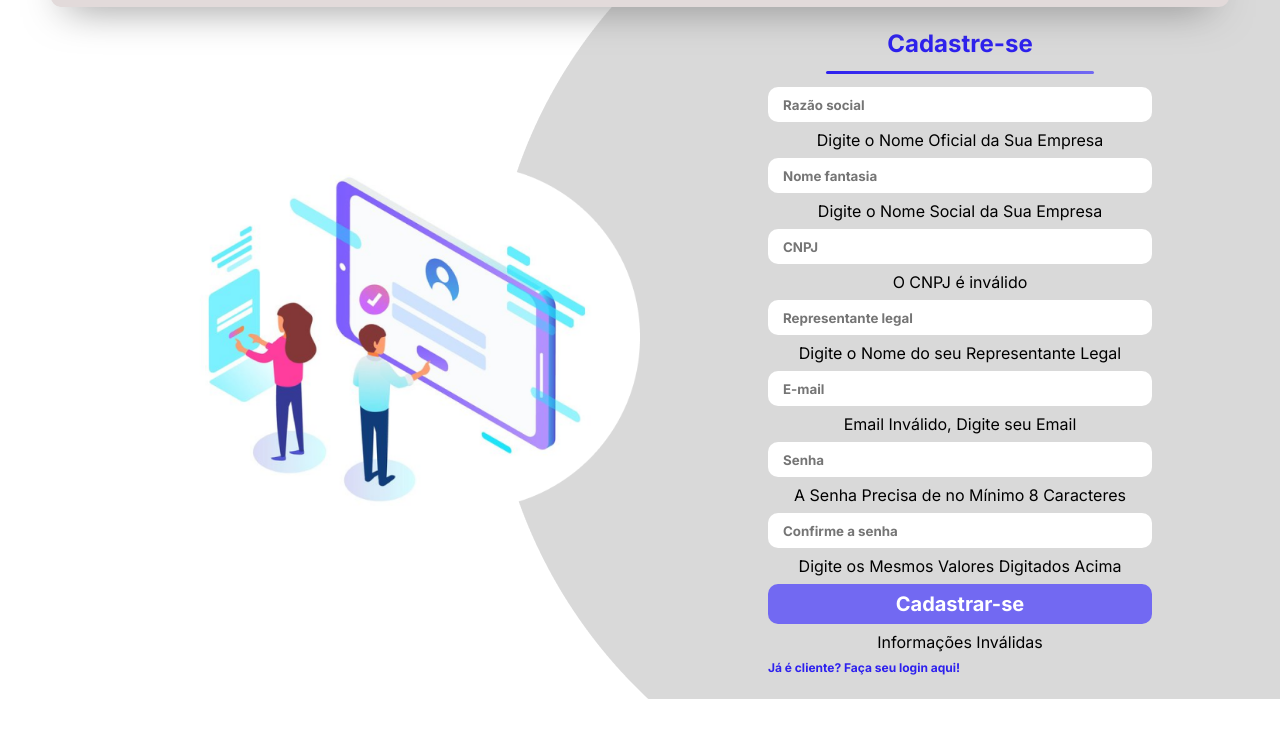
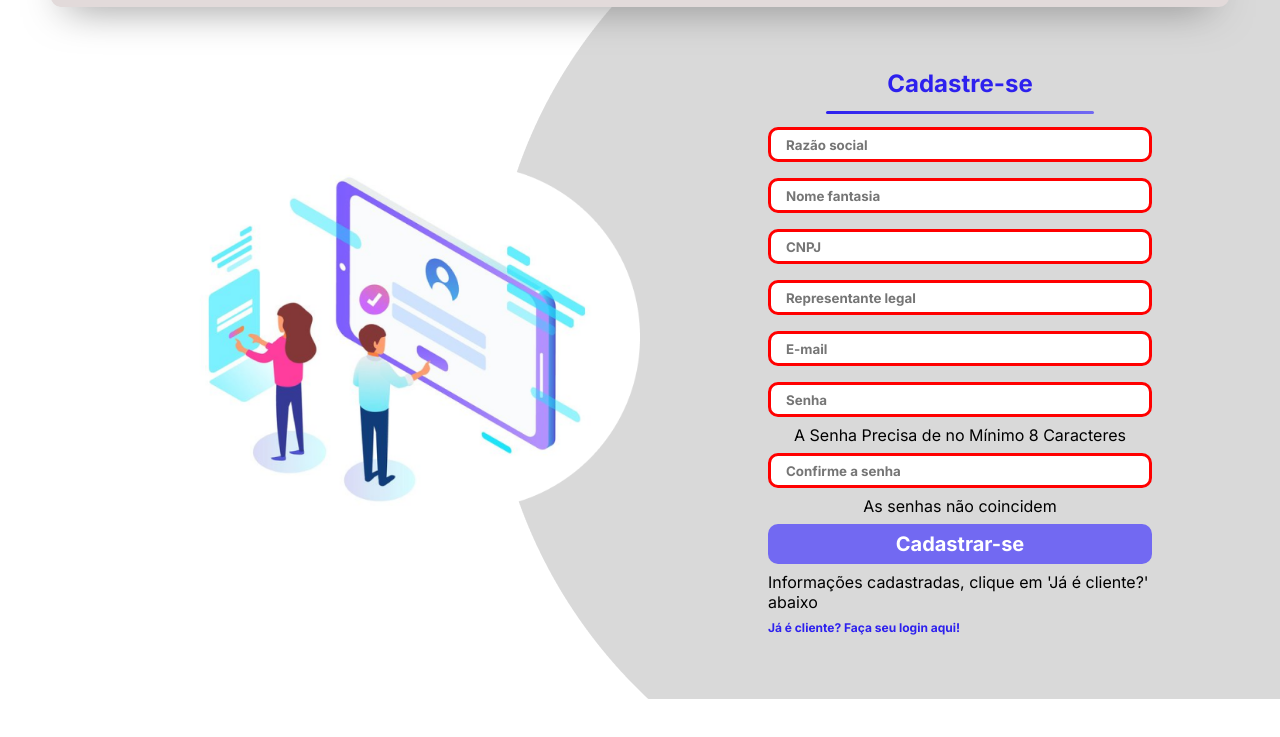
Before and after one commit to tiagobezerril/projeto-pi, a plain HTML site: page Codigo/site/cadastro.html in a window 1280 px wide. Both pictures are taken after a click on the button "Cadastrar-se". Shown: the part 63-800 px from the top of the page. Drawn offline with Linux system fonts and the light colour scheme.

Commit message:
interfaces cadastro e login perfeitamente maravilhosamente atualizadas

```diff
--- a/Codigo/site/cadastro.html
+++ b/Codigo/site/cadastro.html
@@ -30,53 +30,85 @@
             <span>
                 <h2>Cadastre-se</h2>
                 <span class="linha"></span>
-                <input oninput="block()" type="text" id="ipt_razao" placeholder="Razão social">
+                <input oninput="validarRazao()" type="text" id="ipt_razao" placeholder="Razão social">
                 <div id="razao"></div>
-                <input oninput="block()" type="text" id="ipt_nomeFant" placeholder="Nome fantasia">
+                <input oninput="validarFantasia()" type="text" id="ipt_nomeFant" placeholder="Nome fantasia">
                 <div id="fant"></div>
-                <input type="Number" id="ipt_CNPJ" placeholder="CNPJ">
+                <input oninput="validarCNPJ()" type="Number" id="ipt_CNPJ" placeholder="CNPJ">
                 <div id="cnpj"></div>
-                <input oninput="block()" type="text" id="ipt_rep" placeholder="Representante legal">
+                <input oninput="validarRepresentante()" type="text" id="ipt_rep" placeholder="Representante legal">
                 <div id="rep"></div>
-                <input oninput="block()" type="text" id="ipt_email" placeholder="E-mail">
+                <input oninput="validarEmail()" type="text" id="ipt_email" placeholder="E-mail">
                 <div id="ema"></div>
-                <input type="password" id="ipt_senha" placeholder="Senha">
+                <input oninput="validarSenha()" type="password" id="ipt_senha" placeholder="Senha">
                 <div id="senhas"></div>
-                <input type="password" id="ipt_confirm" placeholder="Confirme a senha">
+                <input oninput="validarConfirmacao()" type="password" id="ipt_confirm" placeholder="Confirme a senha">
                 <div id="conSenha"></div>
 
-                <button onclick="entrar()">Cadastrar-se</button>
+                <button onclick="validarCadastro()">Cadastrar-se</button>
                 <div id="validado"></div>
                 <a href="login.html">Já é cliente? Faça seu login aqui!</a>
             </span>
-
-
         </div>
-
     </div>
 </body>
 
 </html>
+
 <script>
-    var razao_errada = `<input oninput="block()" class="input_errada" type="text" id="ipt_razao" placeholder="Razão social">`
     var correto = true
-    var Repre =""
-    var social = ""
-    var fantasia = ""
-    var CNPJ = ""
-    var email = ""
-    var senha = ""
-    var confirmação = ""
-    var mensagem = ""
 
+    function validarRazao() {
+        var social = ipt_razao.value
+        ipt_razao.value = social
+            .replaceAll('!', '')
+            .replaceAll('@', '')
+            .replaceAll('#', '')
+            .replaceAll('$', '')
+            .replaceAll('%', '')
+            .replaceAll('¨', '')
+            .replaceAll('*', '')
+            .replaceAll('(', '')
+            .replaceAll(')', '')
 
-    function block() {
-        fantasia = ipt_nomeFant.value
-        email = ipt_email.value
-        social = ipt_razao.value
-        Repre= ipt_rep.value
+        if (social.length >= 3) {
+            ipt_razao.style.border = "3px solid #00ff00"
+        } else {
+            ipt_razao.style.border = "3px solid red"
+        }
+    }
 
+    function validarFantasia() {
+        var fantasia = ipt_nomeFant.value
+        ipt_nomeFant.value = fantasia
+            .replaceAll('!', '')
+            .replaceAll('@', '')
+            .replaceAll('#', '')
+            .replaceAll('$', '')
+            .replaceAll('%', '')
+            .replaceAll('¨', '')
+            .replaceAll('*', '')
+            .replaceAll('(', '')
+            .replaceAll(')', '')
 
+        if (fantasia.length >= 3) {
+            ipt_nomeFant.style.border = "3px solid #00ff00"
+        } else {
+            ipt_nomeFant.style.border = "3px solid red"
+        }
+    }
+
+    function validarCNPJ() {
+        var CNPJ = ipt_CNPJ.value
+        if (CNPJ.length == 14) {
+            ipt_CNPJ.style.border = "3px solid #00ff00"
+        } else {
+            ipt_CNPJ.style.border = "3px solid red"
+        }
+    }
+
+    function validarRepresentante() {
+        var Repre = ipt_rep.value
         ipt_rep.value = Repre
             .replaceAll('!', '')
             .replaceAll('@', '')
@@ -88,140 +120,60 @@
             .replaceAll('(', '')
             .replaceAll(')', '')
 
-
-        ipt_razao.value = social
-            .replaceAll('!', '')
-            .replaceAll('@', '')
-            .replaceAll('#', '')
-            .replaceAll('$', '')
-            .replaceAll('%', '')
-            .replaceAll('¨', '')
-            .replaceAll('*', '')
-            .replaceAll('(', '')
-            .replaceAll(')', '')
-
-        ipt_nomeFant.value = fantasia
-            .replaceAll('!', '')
-            .replaceAll('@', '')
-            .replaceAll('#', '')
-            .replaceAll('$', '')
-            .replaceAll('%', '')
-            .replaceAll('¨', '')
-            .replaceAll('*', '')
-            .replaceAll('(', '')
-            .replaceAll(')', '')
-
-        fantasia = ipt_nomeFant.value
-
-        ipt_email.value = email
-            .replaceAll('!', '')
-            .replaceAll('#', '')
-            .replaceAll('$', '')
-            .replaceAll('%', '')
-            .replaceAll('¨', '')
-            .replaceAll('*', '')
-            .replaceAll('(', '')
-            .replaceAll(')', '')
-            .replaceAll(',', '')
+        if (Repre.length >= 3) {
+            ipt_rep.style.border = "3px solid #00ff00"
+        } else {
+            ipt_rep.style.border = "3px solid red"
+        }
     }
 
-    function entrar() {
-
-        social = ipt_razao.value
-        var ofSoci = social.length
-
-        if (ofSoci >= 3) {
-            razao.innerHTML = "Nome Válido"
-        } else {
-            correto = false
-            razao.innerHTML = "Digite o Nome Oficial da Sua Empresa"
-            ipt_razao = razao_errada
-        }
-
-        Repre = ipt_rep.value
-        var ofRep = Repre.length
-
-        if (ofRep >= 3) {
-            rep.innerHTML = "Nome Válido"
-        } else {
-            correto = false
-            rep.innerHTML = "Digite o Nome do seu Representante Legal"
-        }
-
-
-        fantasia = ipt_nomeFant.value
-        var ofFant = fantasia.length
-
-        if (ofFant >= 3) {
-            fant.innerHTML = "Nome Válido"
-        } else {
-            correto = false
-            fant.innerHTML = "Digite o Nome Social da Sua Empresa"
-        }
-
-
-        CNPJ = ipt_CNPJ.value
-        var ofCNPJ = CNPJ.length
-
-        if (ofCNPJ == 14) {
-            cnpj.innerHTML = "CNPJ Válido"
-        } else {
-            correto = false
-            cnpj.innerHTML = "O CNPJ é inválido"
-        }
-
-
-        email = ipt_email.value
-        var ofEmail = email.length
+    function validarEmail() {
+        var email = ipt_email.value
         var termina_com = email.endsWith('.com')
         var termina_br = email.endsWith('.br')
+        if (email.length > 3 && (termina_com || termina_br)) {
+            ipt_email.style.border = "3px solid #00ff00"
+        } else {
+            ipt_email.style.border = "3px solid red"
+        }
+    }
 
-        if (ofEmail > 3) {
-            if (termina_com || termina_br) {
-                ema.innerHTML = "Email Válido"
-            } else {
-                correto = false
-                ema.innerHTML = "Email Inválido"
-            }
+    function validarSenha() {
+        var senha = ipt_senha.value
+        if (senha.length >= 8) {
+            senhas.innerHTML = "Senha Válida"
+            ipt_senha.style.border = "3px solid #00ff00"
         } else {
-            correto = false
-            ema.innerHTML = "Email Inválido, Digite seu Email"
+            senhas.innerHTML = "A Senha Precisa de no Mínimo 8 Caracteres"
+            ipt_senha.style.border = "3px solid red"
         }
+    }
 
+    function validarConfirmacao() {
+        var senha = ipt_senha.value
+        var confirmacao = ipt_confirm.value
+        if (confirmacao == senha && confirmacao.length >= 8) {
+            conSenha.innerHTML = "Senhas Válidas"
+            ipt_confirm.style.border = "3px solid #00ff00"
+        } else {
+            conSenha.innerHTML = "As senhas não coincidem"
+            ipt_confirm.style.border = "3px solid red"
+        }
+    }
 
-
-        senha = ipt_senha.value
-        var ofSenha = senha.length
-
-        if (ofSenha >= 8) {
-            senhas.innerHTML = "Senha Válida"
-        } else {
-            correto = false
-            senhas.innerHTML = "A Senha Precisa de no Mínimo 8 Caracteres"
-        }
-
-
-        confirmação = ipt_confirm.value
-        var ofConfirma = confirmação.length
-
-        if (confirmação == senha && ofConfirma >= 8) {
-            conSenha.innerHTML = "Senhas Válidas"
-        } else {
-            correto = false
-            conSenha.innerHTML = "Digite os Mesmos Valores Digitados Acima"
-        }
-
+    function validarCadastro() {
+        validarRazao()
+        validarFantasia()
+        validarCNPJ()
+        validarRepresentante()
+        validarEmail()
+        validarSenha()
+        validarConfirmacao()
 
         if (correto) {
-
-            mensagem = "Informações cadastradas, 'Clique em já é cliente?' abaixo"
-        } else if (correto == false)
-            mensagem = "Informações Inválidas"
-        correto = true
-
-
-
-        validado.innerHTML = `${mensagem}`
+            validado.innerHTML = "Informações cadastradas, clique em 'Já é cliente?' abaixo"
+        } else {
+            validado.innerHTML = "Informações Inválidas, revise os campos em vermelho."
+        }
     }
-
 </script>
```
Also changed, not shown: Codigo/site/login.html (+23 -23 lines).
